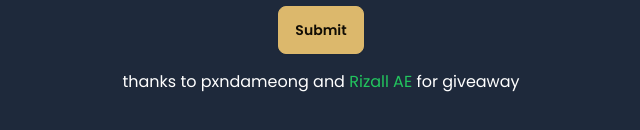
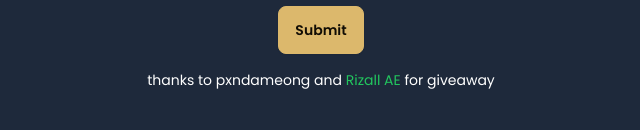
Before and after one commit to kinxyzz/memorygame, a React (Vite) app: page /giveaway in a window 1280 px wide. Shown: the part 548-678 px from the top of the page, without its empty margins (319-959 px from the left). Built offline with nearby package versions, Linux system fonts and the light colour scheme; no server answers; the database is empty.

Commit message:
fixthanksgiveaway

```diff
--- a/src/UI/templates/Giveaway.tsx
+++ b/src/UI/templates/Giveaway.tsx
@@ -54,7 +54,8 @@ export default function Giveaway() {
         <button onClick={handleSubmit} className="btn btn-primary">
           Submit
         </button>
-        <p>
+        <div>
+          <p className="text-sm text-center">
             thanks to pxndameong and{" "}
             <a
               className="text-green-500"
@@ -66,5 +67,6 @@ export default function Giveaway() {
           </p>
         </div>
       </div>
+    </div>
   );
 }
```
Lines whose indentation alone changed are shown as unchanged.
